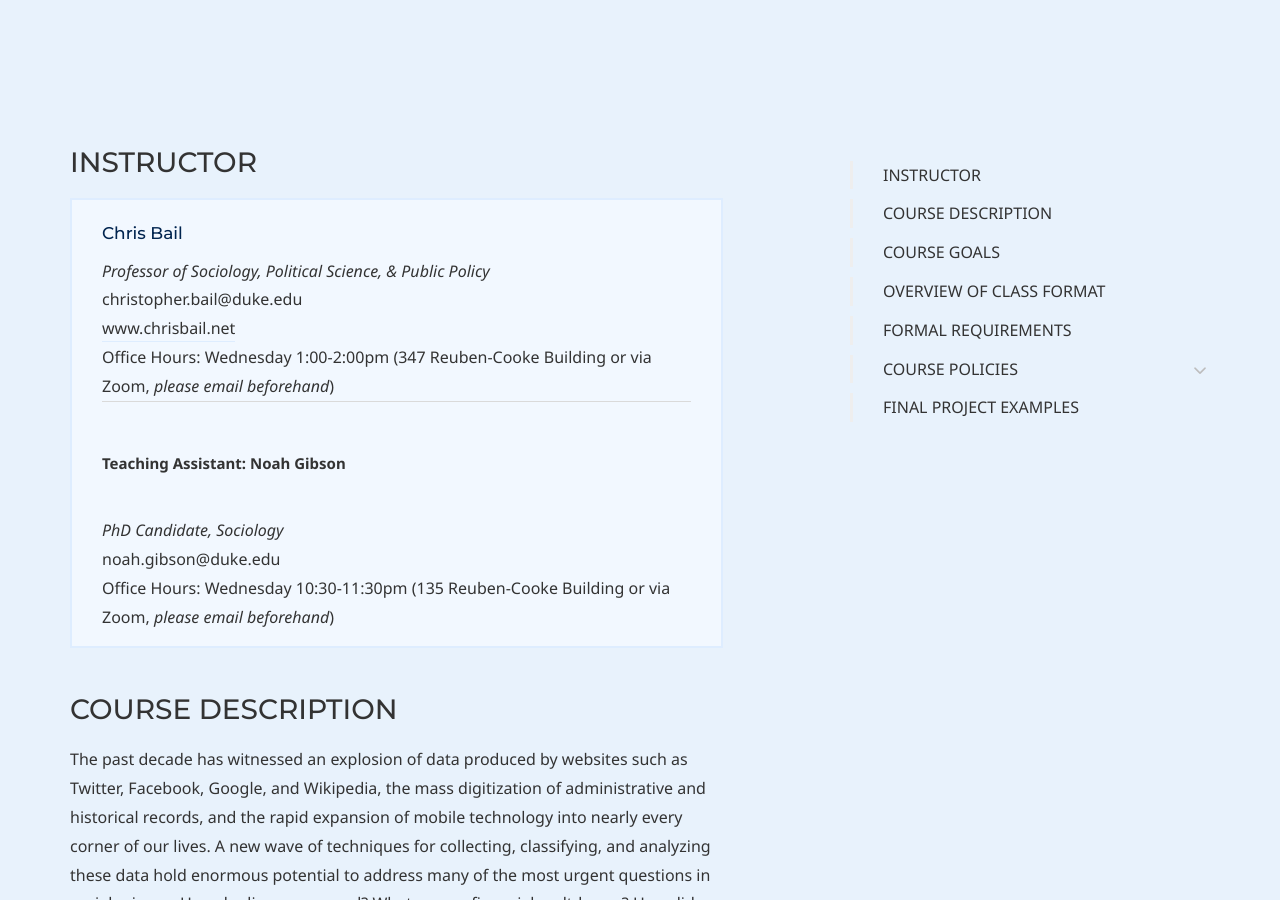
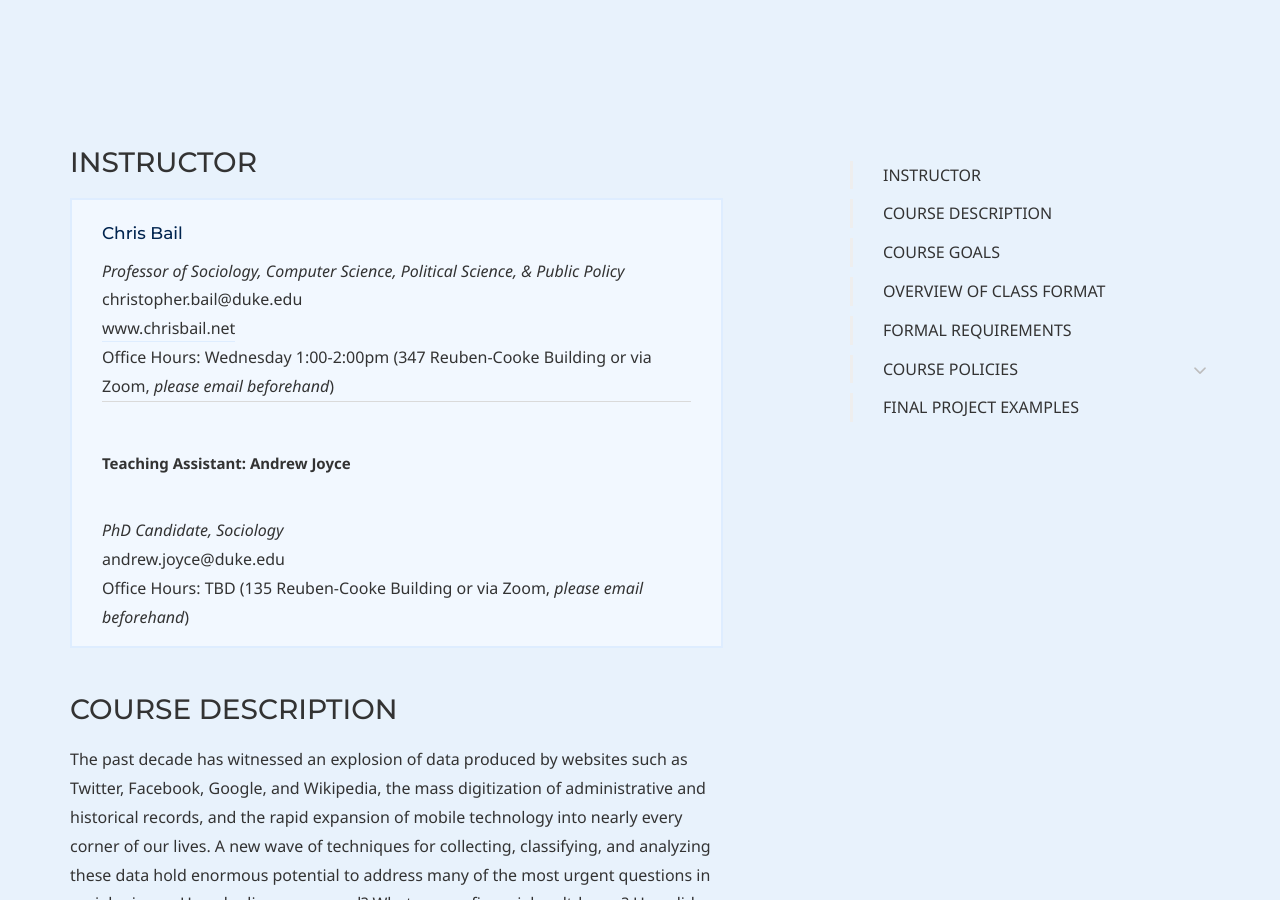
Before and after one commit to dssoc/dssoc.github.io, a Jekyll site: the page built from course.md, in a window 1280 px wide and 900 px high, scrolled down 507 px. Built offline with Jekyll 4.4.1, drawn with Linux system fonts in a browser that asks for light colours; some web fonts are replaced.

Commit message:
Update course.md

```diff
--- a/course.md
+++ b/course.md
@@ -18,17 +18,17 @@ micro_nav: true
 
 <div class="callout callout--info">
 <p><strong>Chris Bail</strong></p>
-<i>Professor of Sociology, Political Science, & Public Policy</i> <br/>
+<i>Professor of Sociology, Computer Science, Political Science, & Public Policy</i> <br/>
 christopher.bail@duke.edu <br/>
 <a href = "http://www.chrisbail.net">www.chrisbail.net</a><br/>
 Office Hours: Wednesday 1:00-2:00pm (347 Reuben-Cooke Building or via Zoom, <i>please email beforehand</i>)
 <hr/>
 <br/>
-<p><b>Teaching Assistant: Noah Gibson</b></p>
+<p><b>Teaching Assistant: Andrew Joyce</b></p>
 <br/>
 <i>PhD Candidate, Sociology</i> <br/>
-noah.gibson@duke.edu <br/>
-Office Hours: Wednesday 10:30-11:30pm (135 Reuben-Cooke Building or via Zoom, <i>please email beforehand</i>)
+andrew.joyce@duke.edu <br/>
+Office Hours: TBD (135 Reuben-Cooke Building or via Zoom, <i>please email beforehand</i>)
 </div>
 
 ### COURSE DESCRIPTION
```
